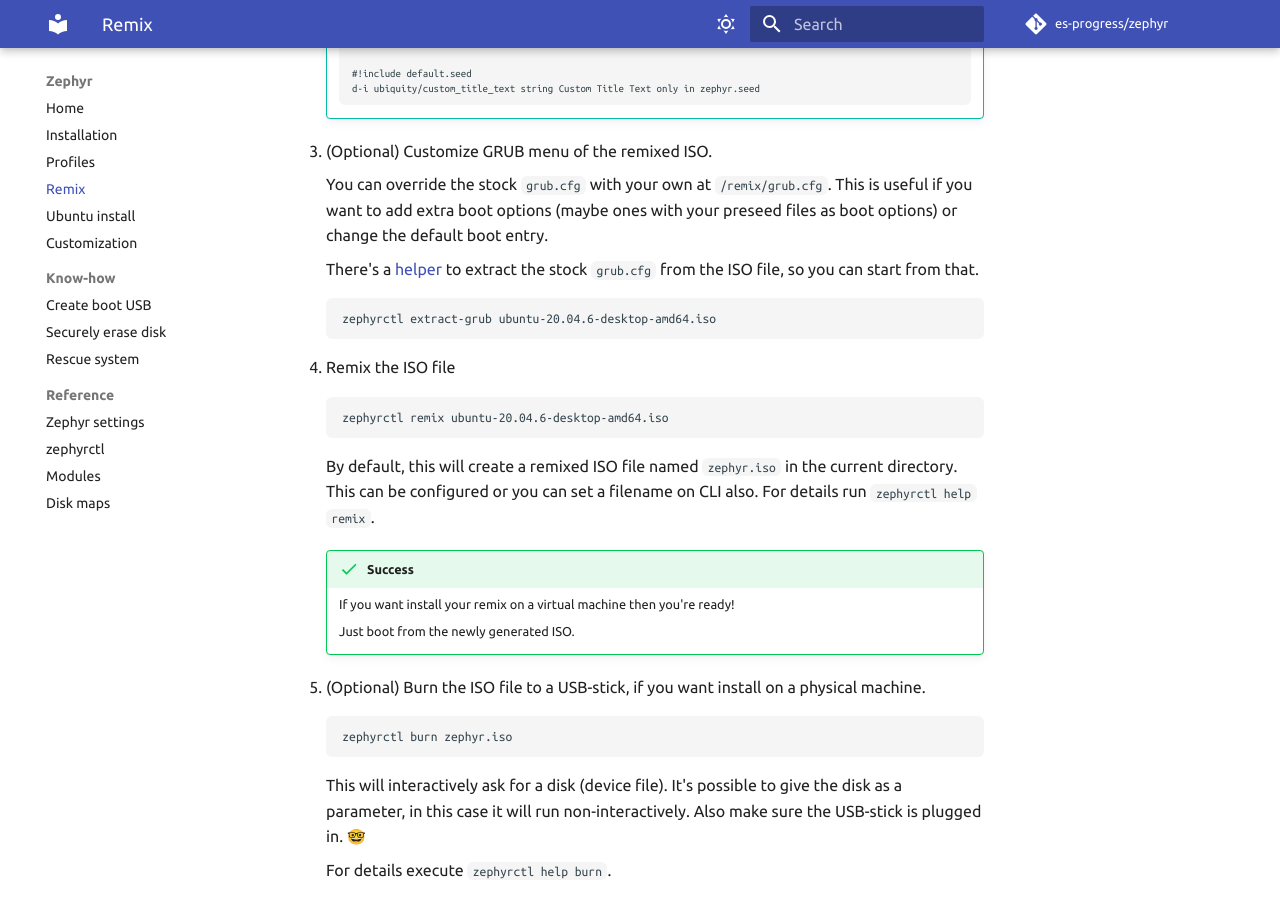
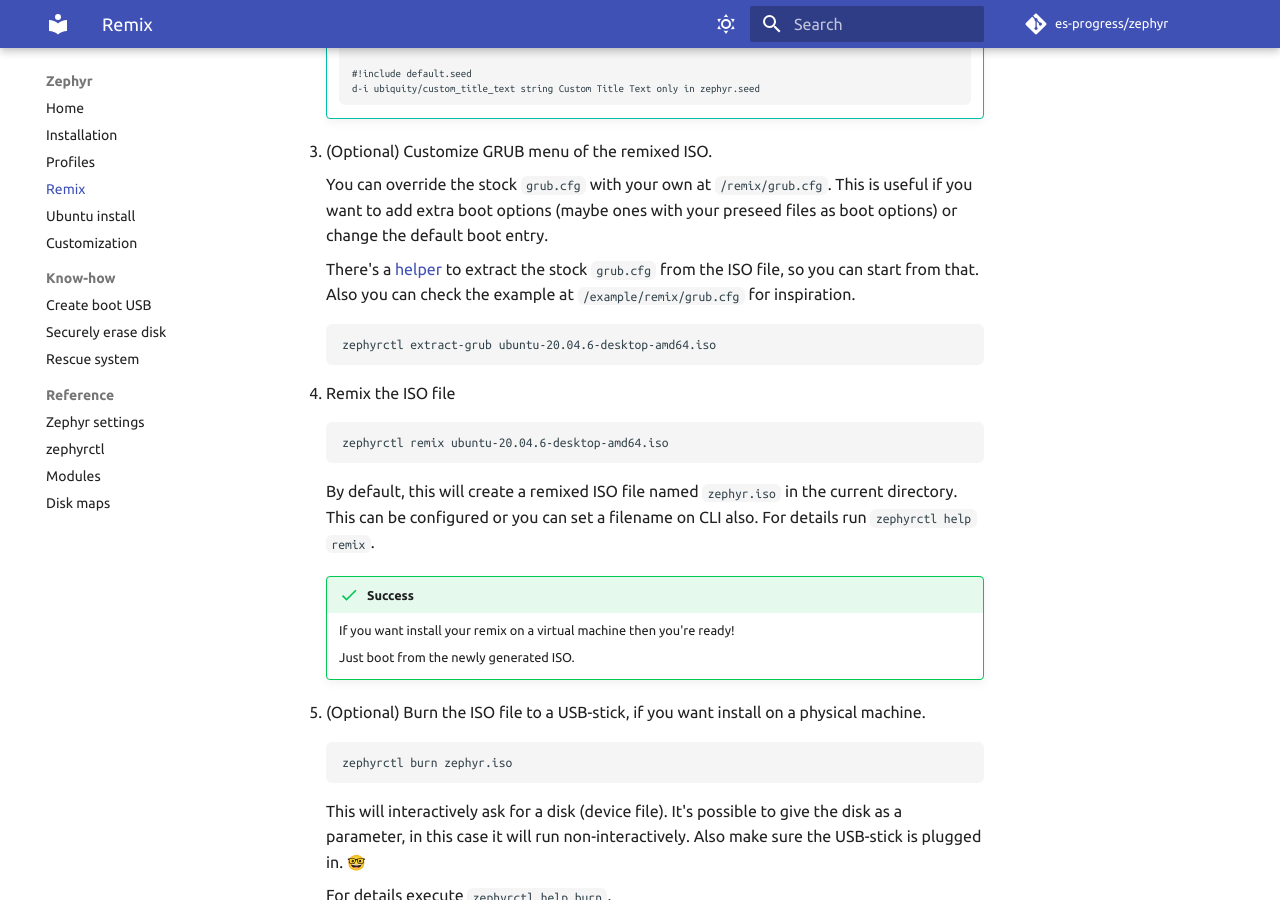
Before and after one commit to es-progress/zephyr, an MkDocs documentation site: the page built from docs/remix.md, in a window 1280 px wide and 900 px high, scrolled down 1442 px. Built offline with MkDocs 1.6.1 and Material for MkDocs 9.7.7, drawn with Linux system fonts in a browser that asks for light colours; emoji names are drawn with the system emoji font; comment, search, counter and statistics services are not loaded.

Commit message:
examples: add remix/grub.cfg

````diff
--- a/docs/remix.md
+++ b/docs/remix.md
@@ -63,6 +63,7 @@ The configuration files live in the `/remix` directory. This works similarly to
     This is useful if you want to add extra boot options (maybe ones with your preseed files as boot options) or change the default boot entry.
 
     There's a [helper](reference/zephyrctl.md#extract-grub) to extract the stock `grub.cfg` from the ISO file, so you can start from that.
+    Also you can check the example at `/example/remix/grub.cfg` for inspiration.
 
     ```bash
     zephyrctl extract-grub ubuntu-20.04.6-desktop-amd64.iso
````
Also changed, not shown: 1 other file.
